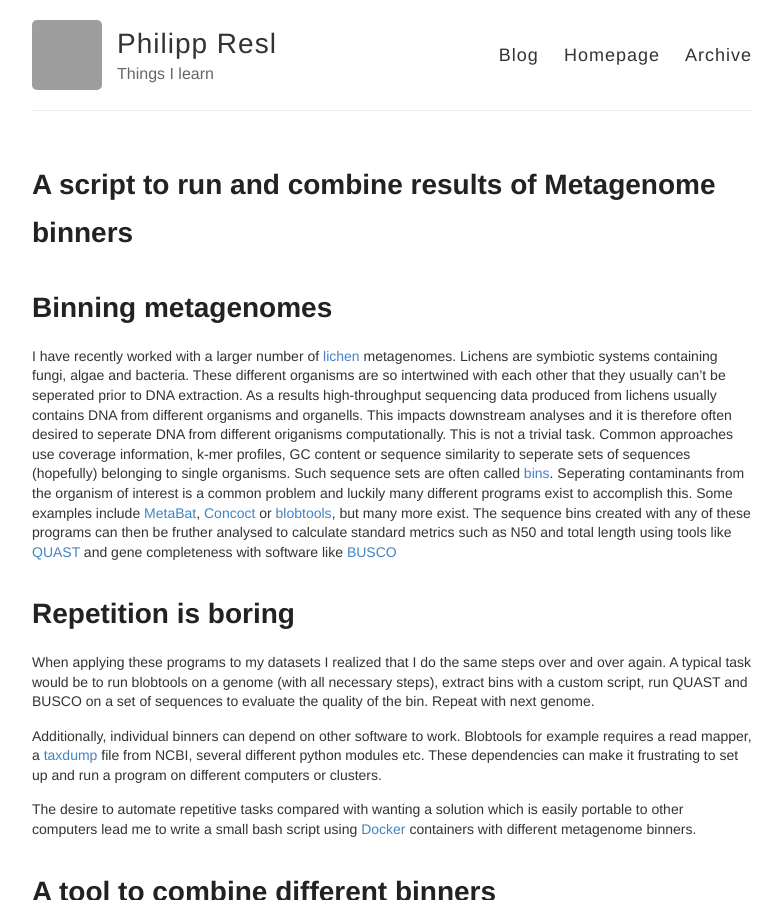
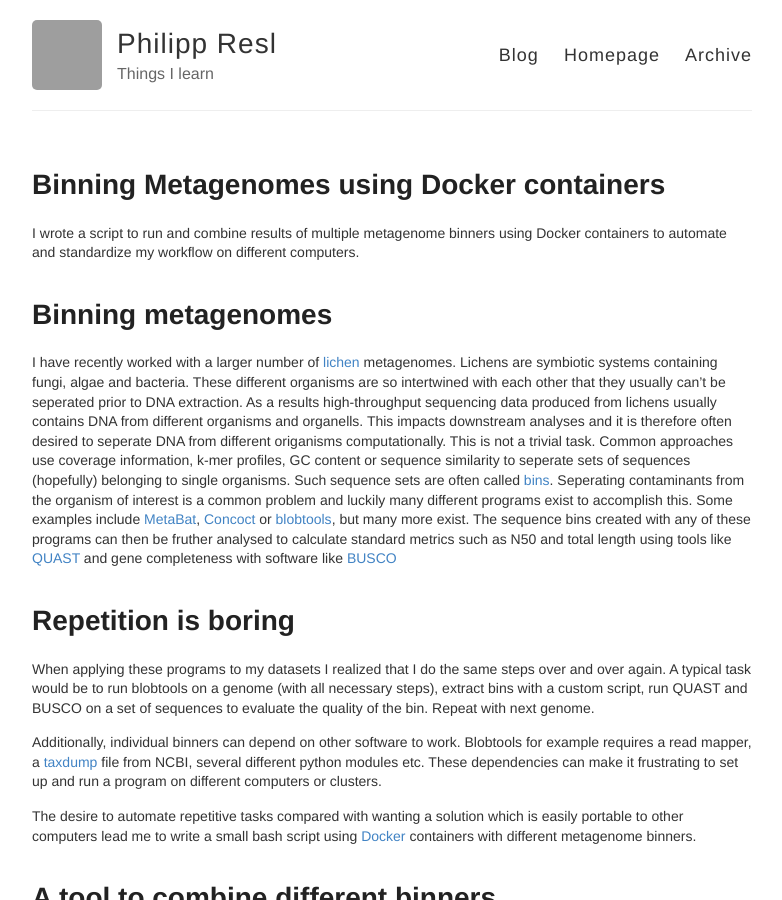
Before and after one commit to reslp/blog, a Jekyll site: the page built from _posts/2020-01-19-Metagenome-binning.md, in a window 1280 px wide and 900 px high. Shown: the whole window, without its empty margins (248-1030 px from the left). Built offline with Jekyll 4.4.1, drawn with Linux system fonts in a browser that asks for light colours; comment, search, counter and statistics services are not loaded; grey boxes are pictures that could not be loaded.

Commit message:
Update 2020-01-19-Metagenome-binning.md

```diff
--- a/_posts/2020-01-19-Metagenome-binning.md
+++ b/_posts/2020-01-19-Metagenome-binning.md
@@ -1,7 +1,9 @@
 ---
 layout: post
-title: A script to run and combine results of Metagenome binners
+title: Binning Metagenomes using Docker containers
 ---
+
+I wrote a script to run and combine results of multiple metagenome binners using Docker containers to automate and standardize my workflow on different computers.
 
 # Binning metagenomes
 
```
